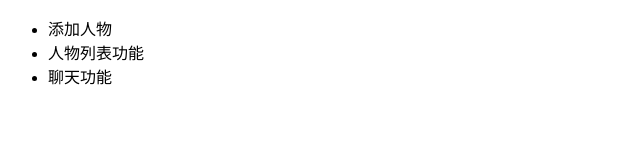
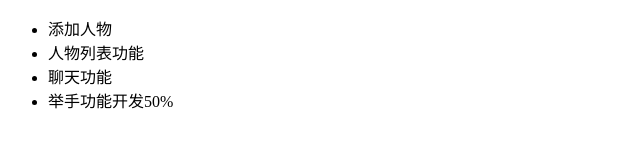
Before and after one commit to jingjingAAA/person, a plain HTML site: page index.html in a window 1280 px wide. Shown: the whole page, without its empty margins (0-640 px from the left). Drawn offline with Linux system fonts and the light colour scheme.

Commit message:
举手功能开发到50%

```diff
--- a/index.html
+++ b/index.html
@@ -9,6 +9,7 @@
 		<li>添加人物</li>
 		<li>人物列表功能</li>
 		<li>聊天功能</li>
+		<li>举手功能开发50%</li>
 	</ul>
 </body>
 </html>
```
